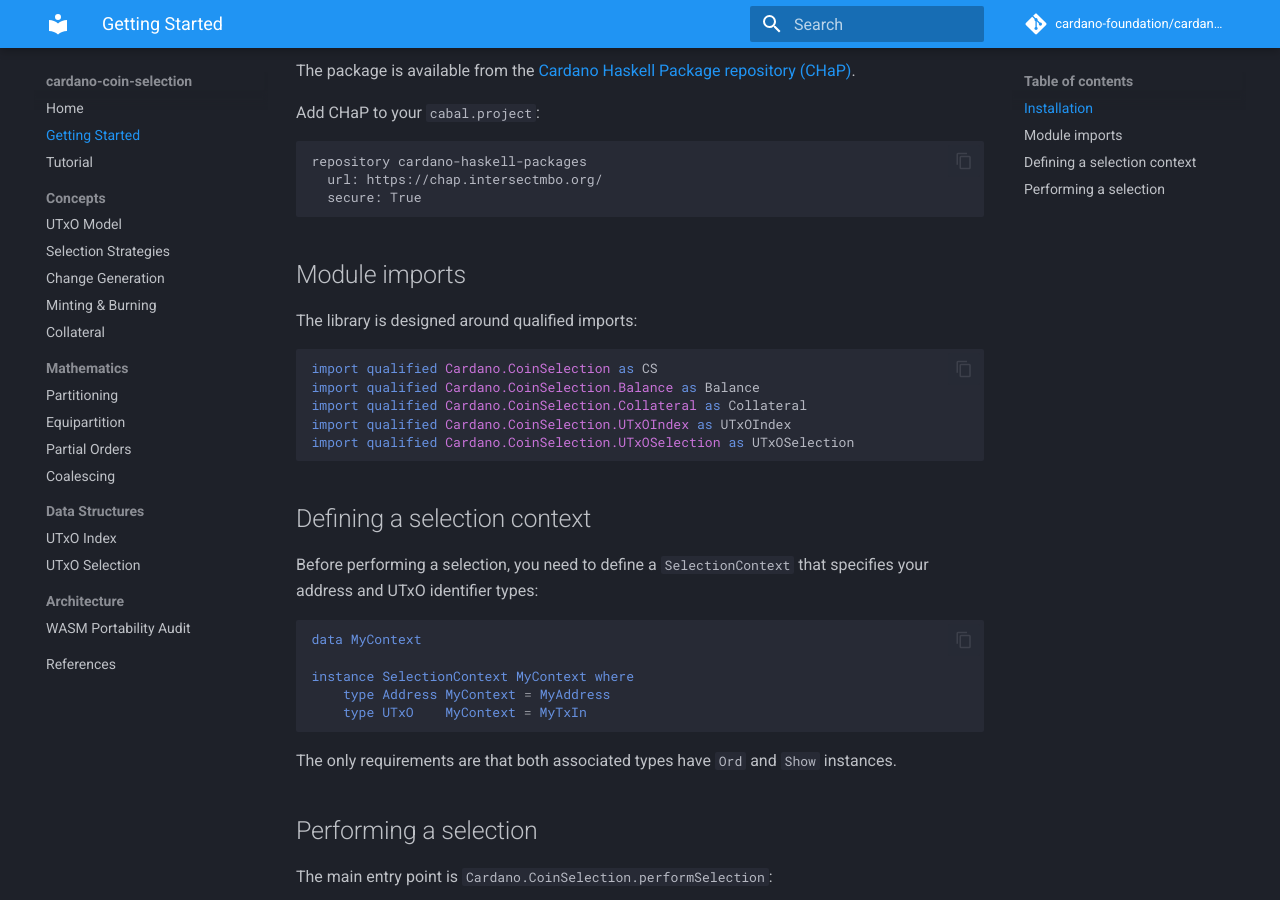
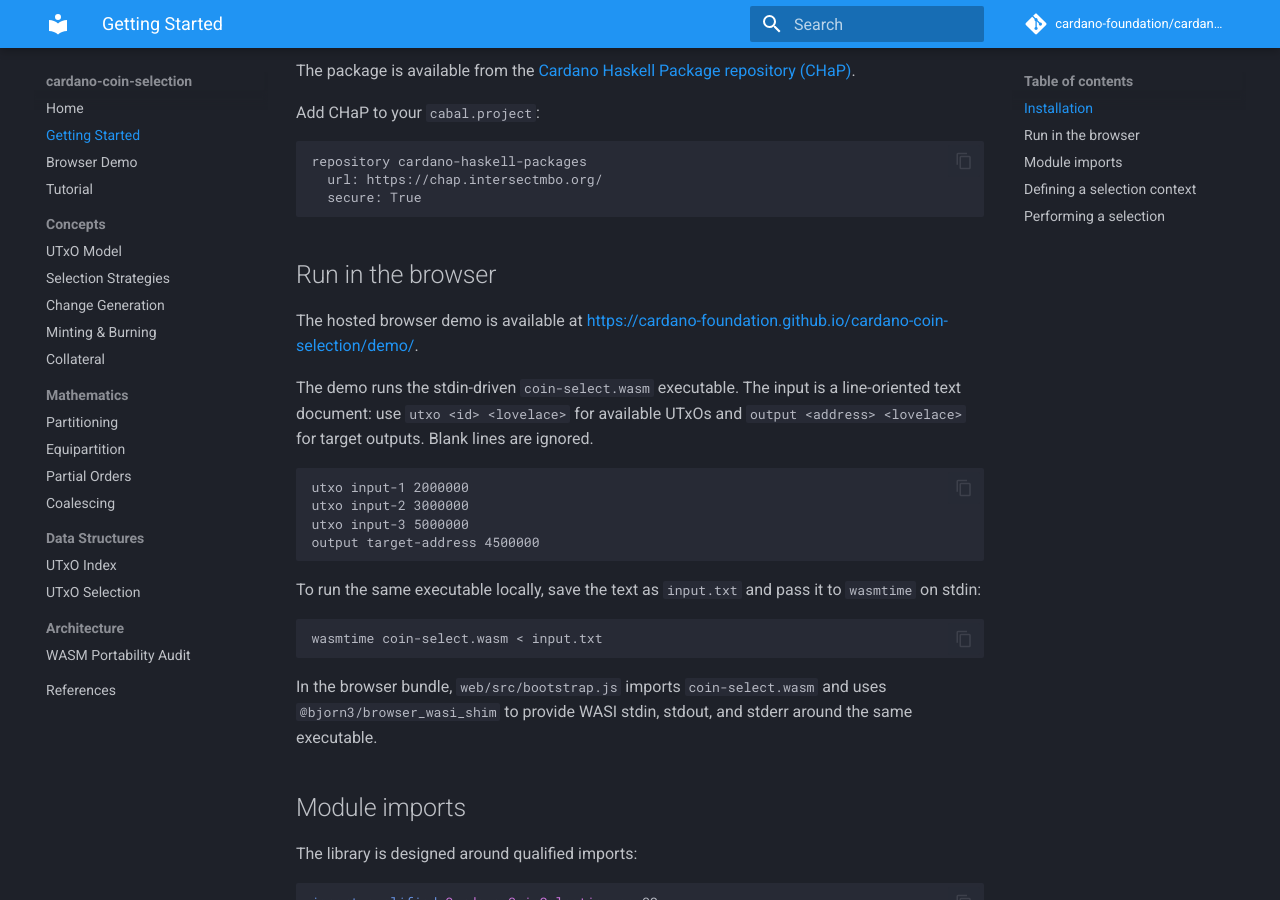
Before and after one commit to cardano-foundation/cardano-coin-selection, an MkDocs documentation site: the page built from docs/getting-started.md, in a window 1280 px wide and 900 px high, scrolled down 287 px. Built offline with MkDocs 1.6.1 and Material for MkDocs 9.7.7, drawn with Linux system fonts in a browser that asks for light colours; comment, search, counter and statistics services are not loaded.

Commit message:
docs: add browser run instructions
Tasks: T026-S1
Release-As: 0.1.0

````diff
--- a/docs/getting-started.md
+++ b/docs/getting-started.md
@@ -18,6 +18,33 @@
   url: https://chap.intersectmbo.org/
   secure: True
 ```
+
+## Run in the browser
+
+The hosted browser demo is available at
+<https://cardano-foundation.github.io/cardano-coin-selection/demo/>.
+
+The demo runs the stdin-driven `coin-select.wasm` executable. The input is a
+line-oriented text document: use `utxo <id> <lovelace>` for available UTxOs and
+`output <address> <lovelace>` for target outputs. Blank lines are ignored.
+
+```text
+utxo input-1 2000000
+utxo input-2 3000000
+utxo input-3 5000000
+output target-address 4500000
+```
+
+To run the same executable locally, save the text as `input.txt` and pass it to
+`wasmtime` on stdin:
+
+```sh
+wasmtime coin-select.wasm < input.txt
+```
+
+In the browser bundle, `web/src/bootstrap.js` imports `coin-select.wasm` and
+uses `@bjorn3/browser_wasi_shim` to provide WASI stdin, stdout, and stderr
+around the same executable.
 
 ## Module imports
 
--- a/mkdocs.yml
+++ b/mkdocs.yml
@@ -22,6 +22,7 @@
 nav:
   - Home: index.md
   - Getting Started: getting-started.md
+  - Browser Demo: browser-demo.md
   - Tutorial: tutorial.md
   - Concepts:
       - UTxO Model: concepts/utxo-model.md
````
Also changed, not shown: README.md (+3 -0 lines), docs/browser-demo.md (added, +17 -0 lines), specs/26-release-readme/plan.md (+8 -0 lines), specs/26-release-readme/spec.md (+4 -0 lines), specs/26-release-readme/tasks.md (+14 -8 lines), 1 other file.
